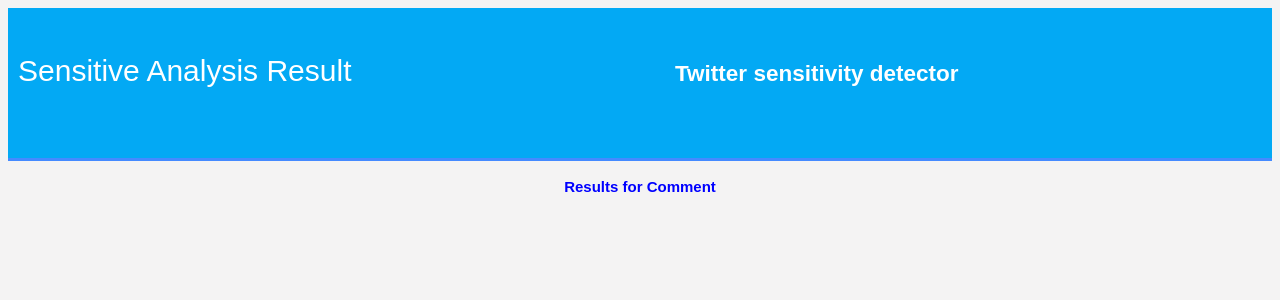
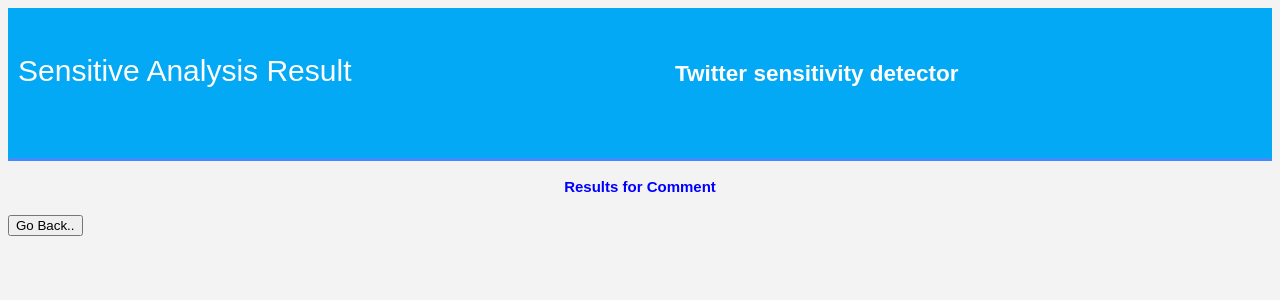
Before and after one commit to mdrijwan123/Deployement-of-NLP-Model, a Flask app: template templates/result.html in a window 1280 px wide. Shown: the top 300 px of the page. Run offline with Flask 2, Linux system fonts and the light colour scheme; the template is opened without the code that fills it, so the values that code supplies are empty; parts of the project's set-up code (start-up, migrations or seed data) failed here and were passed over.

Commit message:
Button to go back to previous screen
Show option to go to the homepage after prediction

```diff
--- a/templates/result.html
+++ b/templates/result.html
@@ -28,5 +28,9 @@
 
 	</div>
 
+	<a href="..">
+	<input type="submit" value="Go Back..">
+	</a>
+
 </body>
 </html>
```
